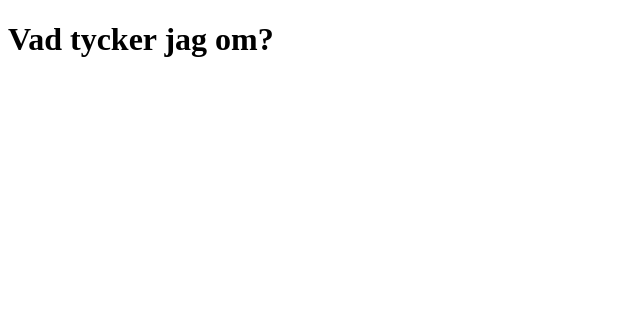
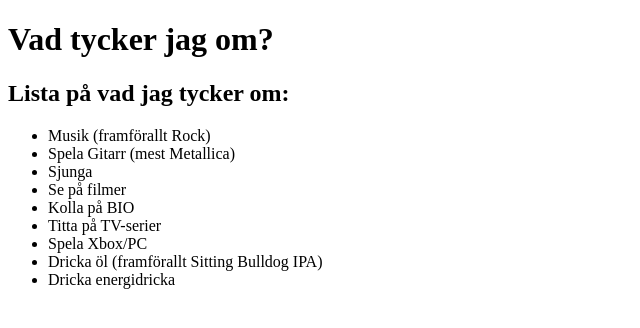
Before and after one commit to IsakMakra/Vad-tycker-jag-om-, a plain HTML site: page VadTyckerJagOm.html in a window 1280 px wide. Shown: the whole page, without its empty margins (0-640 px from the left). Drawn offline with Linux system fonts and the light colour scheme.

Commit message:
Added List
Added a List of things I like.

```diff
--- a/VadTyckerJagOm.html
+++ b/VadTyckerJagOm.html
@@ -7,5 +7,17 @@
     </head>
     <body>
         <h1>Vad tycker jag om?</h1>
+        <h2>Lista på vad jag tycker om:</h2>
+        <ul>
+            <li>Musik (framförallt Rock)</li>
+            <li>Spela Gitarr (mest Metallica)</li>
+            <li>Sjunga</li>
+            <li>Se på filmer</li>
+            <li>Kolla på BIO</li>
+            <li>Titta på TV-serier</li>
+            <li>Spela Xbox/PC</li>
+            <li>Dricka öl (framförallt Sitting Bulldog IPA)</li>
+            <li>Dricka energidricka</li>
+        </ul>
     </body>
 </html>
```
